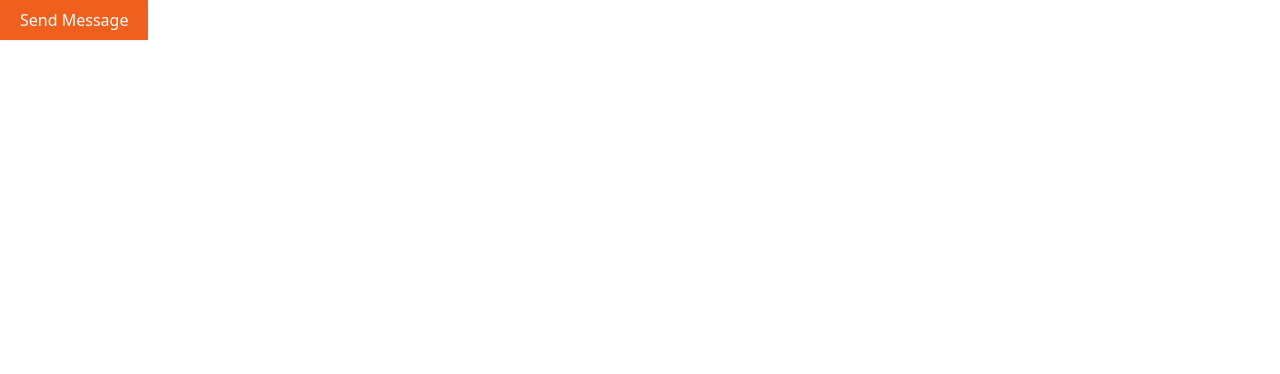
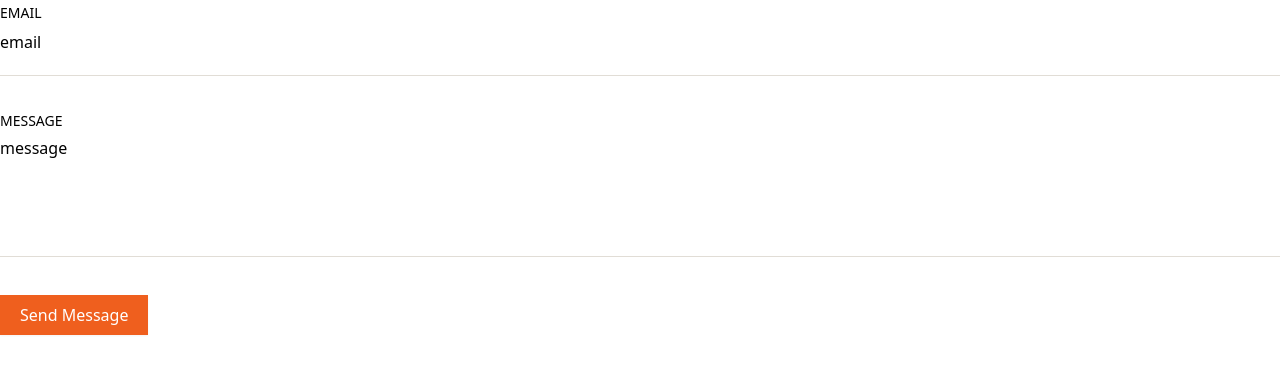
Before and after one commit to oluwatunmiisheii/wlabel, a React (Create React App) app: page / in a window 1280 px wide. Shown: the top 374 px of the page. Built offline with nearby package versions, Linux system fonts and the light colour scheme.

Commit message:
chore: input reuseable components

```diff
--- a/package.json
+++ b/package.json
@@ -42,6 +42,7 @@
     ]
   },
   "devDependencies": {
+    "@types/react-test-renderer": "^18.0.0",
     "autoprefixer": "^10.4.7",
     "postcss": "^8.4.14",
     "tailwindcss": "^3.1.2"
--- a/src/App.tsx
+++ b/src/App.tsx
@@ -1,9 +1,27 @@
 import { Button } from "components/button/Button";
-
+import { Input } from 'components/forms/shared/input/Input';
+import { Textarea } from 'components/forms/shared/textarea/Textarea';
 
 function App() {
   return (
     <div>
+      <Input
+        labelText="Email"
+        name="email"
+        id="email"
+        placeholder="Enter your email"
+        type="email"
+        onChange={() => {}}
+        value="email"
+      />
+      <Textarea
+        labelText="Message"
+        name="message"
+        id="message"
+        placeholder="What are your plans?"
+        onChange={() => {}}
+        value="message"
+      />
      <Button type="submit" variant="primary" size='medium'>
         Send Message
       </Button>
```
Also changed, not shown: 1 other file (tests, documents, lock files or other folders).
